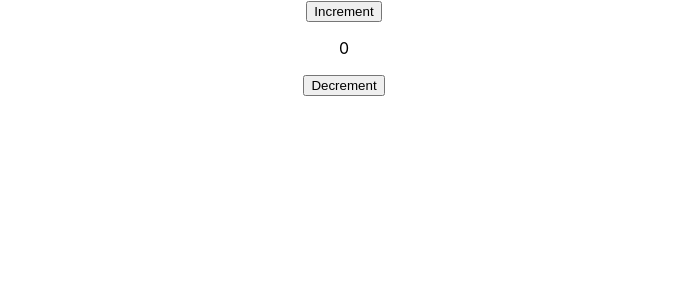
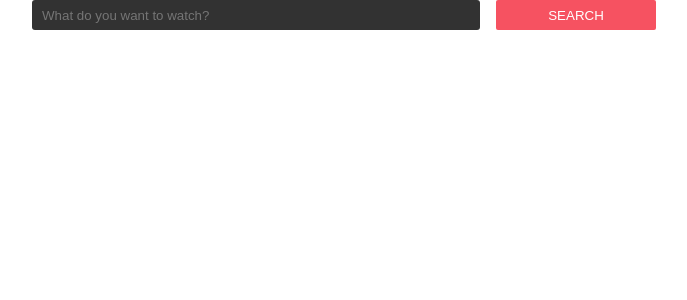
Before and after one commit to okhun/react-component, a React (Create React App) app: page / in a window 1280 px wide. Shown: the top 300 px of the page, without its empty margins (296-983 px from the left). Built offline with nearby package versions, Linux system fonts and the light colour scheme.

Commit message:
Search form

```diff
--- a/src/index.js
+++ b/src/index.js
@@ -4,10 +4,11 @@ import "./index.css";
 import reportWebVitals from "./reportWebVitals";
 import ReactComponent from "./ReactComponent";
 import PureComponent from "./PureComponent";
+import SearchForm from "./searchForm";
 import App from "./App";
 // Creating react element using createElement
 
-ReactDOM.render(<App></App>, document.getElementById("root"));
+ReactDOM.render(<SearchForm></SearchForm>, document.getElementById("root"));
 
 // If you want to start measuring performance in your app, pass a function
 // to log results (for example: reportWebVitals(console.log))
--- /dev/null
+++ b/src/searchForm.js
@@ -0,0 +1,55 @@
+import React, { useState } from "react";
+
+const SearchForm = () => {
+  const [term, setTerm] = useState("");
+  return (
+    <div>
+      <div style={{ display: "flex", justifyContent: "center" }}>
+        <form
+          style={{
+            width: "50%",
+            display: "flex",
+            justifyContent: "space-around",
+          }}
+        >
+          <input
+            onChange={(e) => {
+              setTerm(e.target.value);
+            }}
+            style={{
+              background: "#323232",
+              outline: "none",
+              border: "none",
+              width: "70%",
+              height: "30px",
+              borderRadius: "3px",
+              color: "#FFFFFF",
+              paddingLeft: "10px",
+            }}
+            placeholder="What do you want to watch?"
+            type="search"
+          ></input>
+          <button
+            onClick={(e) => {
+              e.preventDefault();
+              console.log(term);
+            }}
+            style={{
+              backgroundColor: "#F65261",
+              height: "30px",
+              borderRadius: "2px",
+              color: "#FFFFFF",
+              outline: "none",
+              border: "none",
+              width: "25%",
+            }}
+          >
+            SEARCH
+          </button>
+        </form>
+      </div>
+    </div>
+  );
+};
+
+export default SearchForm;
```
